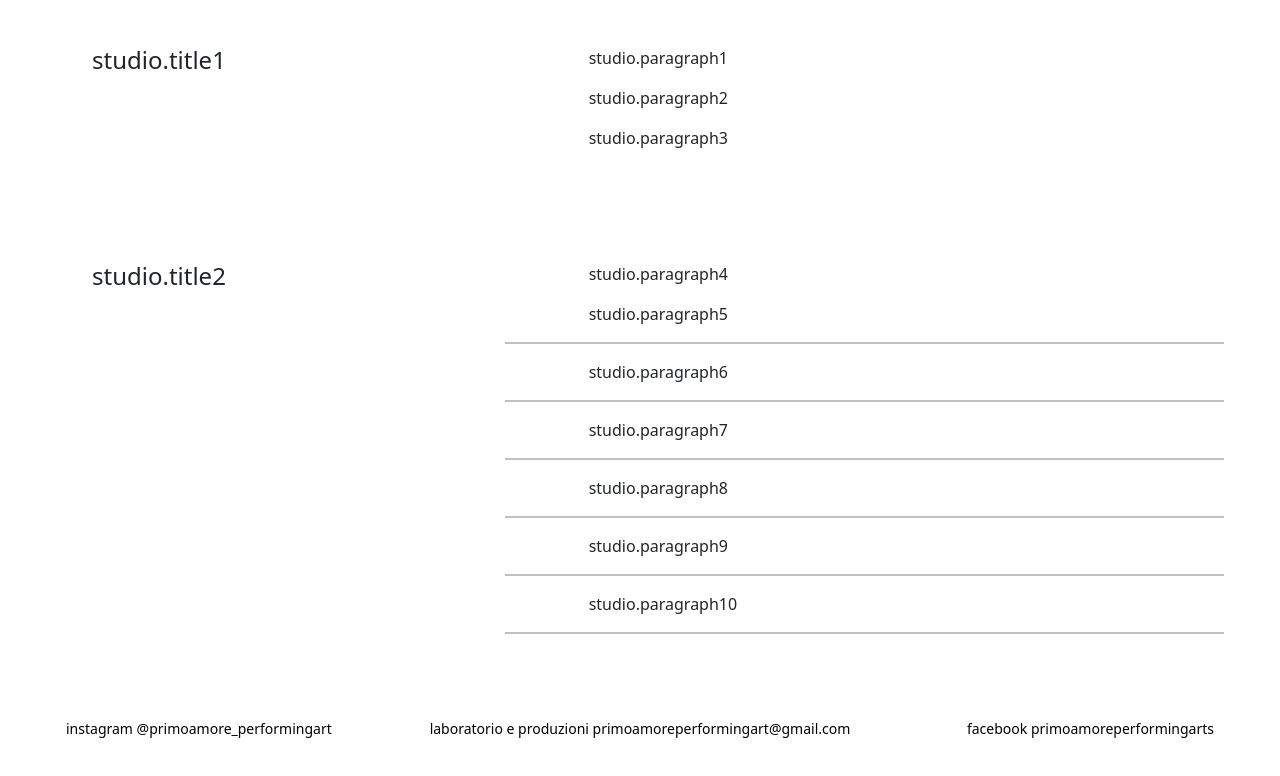
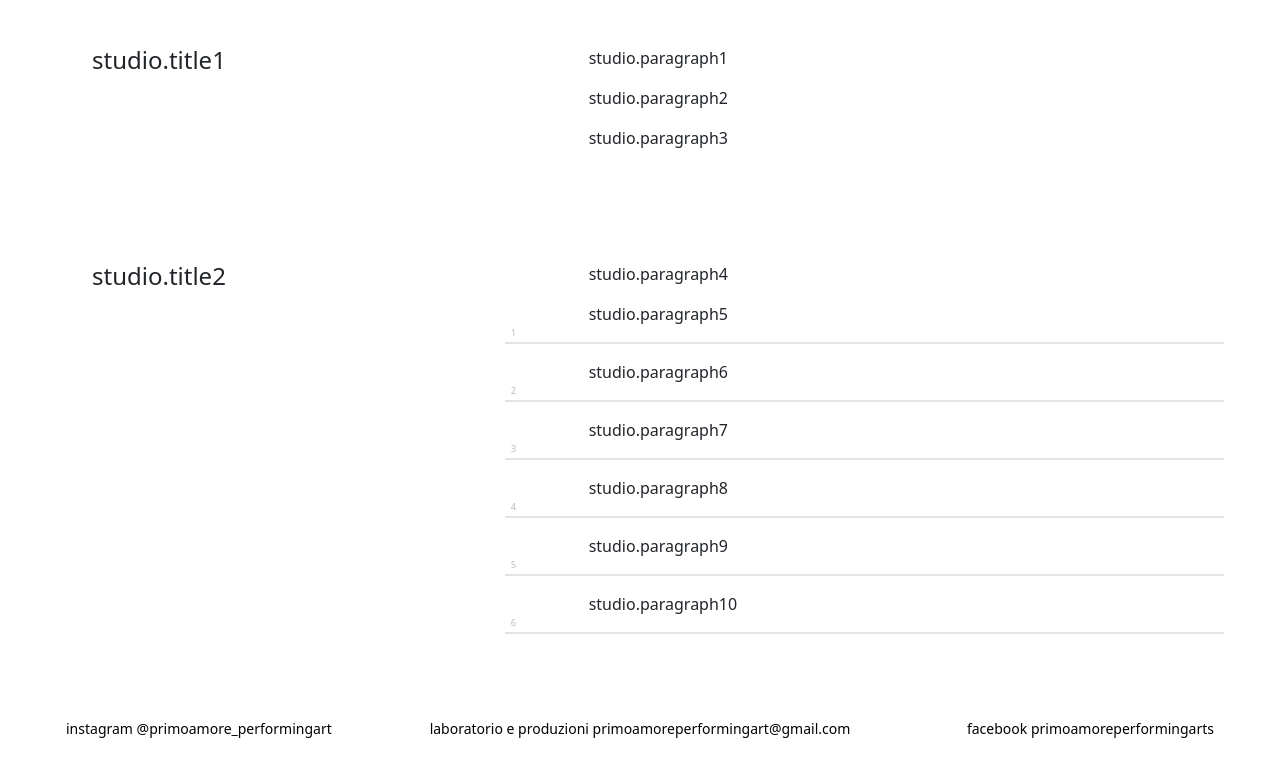
Before and after one commit to Uros0396/Theatre-WebSite, a React (Vite) app: page /Studio in a window 1280 px wide. Shown: the part 897-1673 px from the top of the page. Built offline with nearby package versions, Linux system fonts and the light colour scheme.

Commit message:
layout fixed

```diff
--- a/src/Pages/ChiSiamo/ChiSiamo.css
+++ b/src/Pages/ChiSiamo/ChiSiamo.css
@@ -21,7 +21,7 @@
 
 hr {
   border: none;
-  border-top: 2px solid black;
+  border-top: 2px solid rgb(147, 146, 146);
   width: 100%;
   margin: 1rem 0;
   position: relative;
@@ -38,3 +38,15 @@ hr {
 body {
   overflow-x: hidden;
 }
+
+.timeline {
+  position: absolute;
+  top: -1rem;
+  left: -13%;
+  color: rgba(147, 146, 146, 0.61);
+  font-size: 0.6rem;
+}
+
+.div-timeline {
+  position: relative;
+}
--- a/src/Pages/ChiSiamo/ChiSiamo.tsx
+++ b/src/Pages/ChiSiamo/ChiSiamo.tsx
@@ -40,15 +40,31 @@ const ChiSiamo: React.FC = () => {
           <div className="col-sm-12 col-md-12 col-lg-7 p-2 p-md-5 p-lg-5 mt-lg-4">
             <p dangerouslySetInnerHTML={{ __html: t("about.paragraph3") }}></p>
             <p dangerouslySetInnerHTML={{ __html: t("about.paragraph4") }}></p>
-            <hr />
+            <div className="div-timeline">
+              <span className="timeline">5</span>
+              <hr />
+            </div>
+
             <p dangerouslySetInnerHTML={{ __html: t("about.paragraph5") }}></p>
-            <hr />
+            <div className="div-timeline">
+              <span className="timeline">4</span>
+              <hr />
+            </div>
             <p dangerouslySetInnerHTML={{ __html: t("about.paragraph5") }}></p>
-            <hr />
+            <div className="div-timeline">
+              <span className="timeline">3</span>
+              <hr />
+            </div>
             <p dangerouslySetInnerHTML={{ __html: t("about.paragraph6") }}></p>
-            <hr />
+            <div className="div-timeline">
+              <span className="timeline">2</span>
+              <hr />
+            </div>
             <p dangerouslySetInnerHTML={{ __html: t("about.paragraph6") }}></p>
-            <hr />
+            <div className="div-timeline">
+              <span className="timeline">1</span>
+              <hr />
+            </div>
           </div>
         </div>
         <Footer />
--- a/src/Pages/Studio/Studio.tsx
+++ b/src/Pages/Studio/Studio.tsx
@@ -32,19 +32,37 @@ const Studio: React.FC = () => {
           <div className="col-sm-12 col-md-12 col-lg-7 p-2 p-md-5 p-lg-5">
             <p dangerouslySetInnerHTML={{ __html: t("studio.paragraph4") }}></p>
             <p dangerouslySetInnerHTML={{ __html: t("studio.paragraph5") }}></p>
+            <div className="div-timeline">
+              <span className="timeline">1</span>
               <hr />
+            </div>
             <p dangerouslySetInnerHTML={{ __html: t("studio.paragraph6") }}></p>
+            <div className="div-timeline">
+              <span className="timeline">2</span>
               <hr />
+            </div>
             <p dangerouslySetInnerHTML={{ __html: t("studio.paragraph7") }}></p>
+            <div className="div-timeline">
+              <span className="timeline">3</span>
               <hr />
+            </div>
             <p dangerouslySetInnerHTML={{ __html: t("studio.paragraph8") }}></p>
+            <div className="div-timeline">
+              <span className="timeline">4</span>
               <hr />
+            </div>
             <p dangerouslySetInnerHTML={{ __html: t("studio.paragraph9") }}></p>
+            <div className="div-timeline">
+              <span className="timeline">5</span>
               <hr />
+            </div>
             <p
               dangerouslySetInnerHTML={{ __html: t("studio.paragraph10") }}
             ></p>
+            <div className="div-timeline">
+              <span className="timeline">6</span>
               <hr />
+            </div>
           </div>
         </div>
         <Footer />
```
Lines whose indentation alone changed are shown as unchanged.
